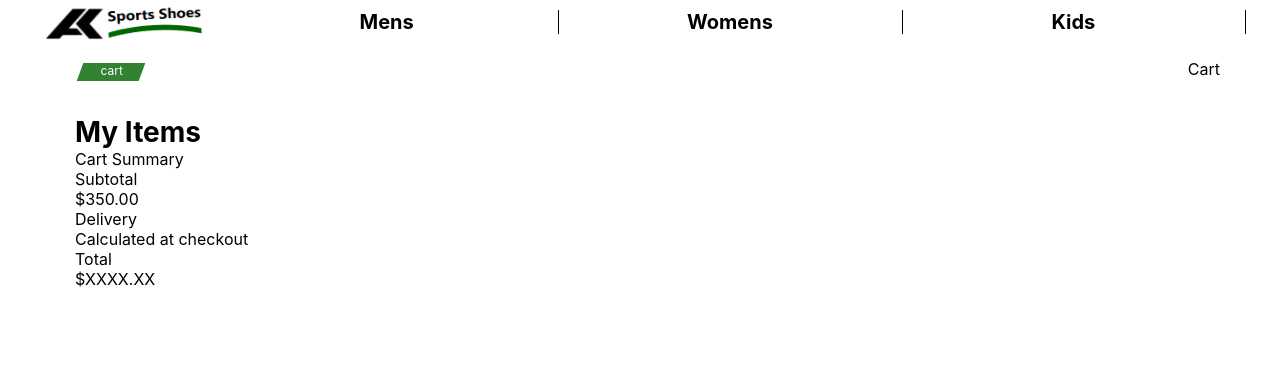
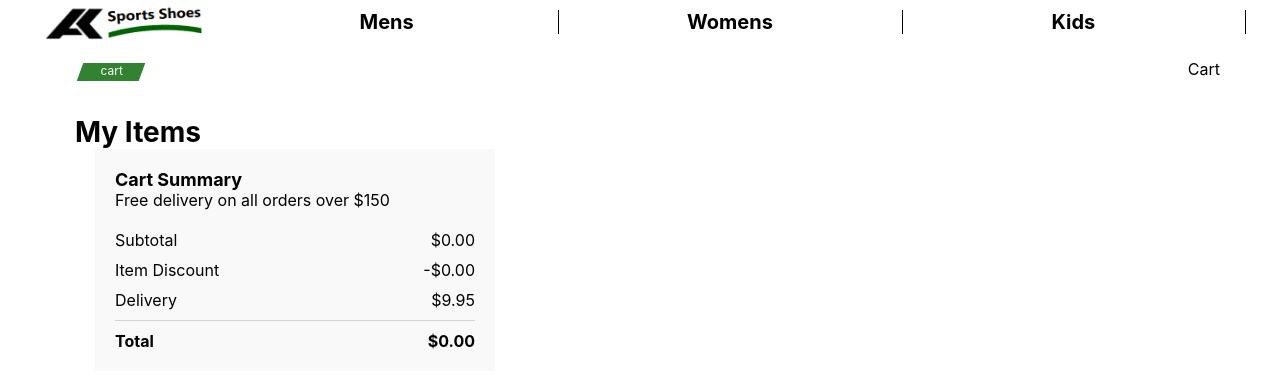
Before and after one commit to AgeBK/ak-sports-shoes, a Next.js app: page /cart in a window 1280 px wide. Shown: the top 388 px of the page. Built offline with nearby package versions, Linux system fonts and the light colour scheme.

Commit message:
Cart page updates, calculate cart working + add to and remove from cart + styling

```diff
--- a/app/css/Cart.module.css
+++ b/app/css/Cart.module.css
@@ -1,11 +1,22 @@
 .container {
   padding: 20px;
+}
+
+.details {
+  display: flex;
+}
+
+.items {
+  margin-right: 20px;
+}
+
+.itemContainer {
+  border: 1px solid #d3d3d3;
 }
 
 .item {
   display: flex;
   align-items: center;
-  border: 1px solid #d3d3d3;
   padding: 0 20px;
 }
 
@@ -27,12 +38,117 @@
 
 .options {
   font-size: 20px;
-  display: flex;
-  align-items: center;
+  text-align: right;
+  min-width: 150px;
+  /* position: relative; */
 }
 
 .options button {
-  border: 1px solid #d3d3d3;
+  border: 1px solid #888;
+  background-color: green;
+  color: #fff;
   padding: 2px 10px 5px;
   margin: 10px;
+  display: inline-block;
 }
+
+.options .remove {
+  width: 47px;
+  height: 36px;
+  display: inline-block;
+  position: relative;
+}
+
+.options .remove button {
+  position: absolute;
+  top: 0;
+  left: 0;
+}
+
+.options button:disabled {
+  border: 1px solid #d3d3d3;
+  cursor: not-allowed;
+}
+
+.options button:not(:active) {
+  transition: background-color 100ms step-end;
+}
+
+.options button:active {
+  /* background: #f6f6f6; */
+  /* background-color: darkgreen; */
+  border: 2px solid#000;
+  /* padding: 2px 8px 3px; */
+}
+
+.delete {
+  text-align: right;
+  margin: 20px 40px 0 0;
+  color: #555;
+}
+
+.summaryContainer {
+  min-width: 400px;
+}
+
+.summary {
+  background-color: #f9f9f9;
+  padding: 20px;
+}
+
+.summary .hdr {
+  font-size: 18px;
+}
+
+.summary .tbl {
+  margin-top: 20px;
+}
+
+.summary .tbl > div {
+  display: flex;
+}
+
+.summary .row {
+  margin-bottom: 10px;
+}
+
+.summary .total {
+  font-weight: bold;
+  border-top: 1px solid #d3d3d3;
+  padding-top: 10px;
+}
+
+.summary .tbl > div > div:first-child {
+  flex-grow: 1;
+}
+
+.summary .hdr {
+}
+
+@media screen and (max-width: 1050px) {
+  .details {
+    flex-direction: column;
+  }
+
+  .options {
+    text-align: left;
+  }
+
+  .items {
+    margin-right: 0;
+    margin-bottom: 20px;
+  }
+}
+
+@media screen and (max-width: 600px) {
+  .item {
+    flex-direction: column;
+    padding: 0;
+  }
+}
+
+@media screen and (max-width: 500px) {
+  .summaryContainer {
+    min-width: 300px;
+  }
+}
--- a/app/css/Image.module.css
+++ b/app/css/Image.module.css
@@ -9,26 +9,40 @@
   width: 400px;
 }
 
-/* @media screen and (max-width: 1200px) {
-  .product520h {
+.cartImage {
+  position: relative;
+  height: 300px;
+  width: 300px;
+}
+
+@media screen and (max-width: 900px) {
+  .cartImage {
     position: relative;
-    height: 360px;
-    border: 1px solid red;
+    height: 200px;
+    width: 200px;
   }
 }
 
-@media screen and (max-width: 1000px) {
-  .product520h {
+@media screen and (max-width: 700px) {
+  .cartImage {
     position: relative;
-    height: 320px;
-    border: 1px solid yellow;
+    height: 150px;
+    width: 150px;
   }
 }
 
-@media screen and (max-width: 800px) {
-  .product520h {
+@media screen and (max-width: 600px) {
+  .cartImage {
     position: relative;
-    height: 280px;
-    border: 1px solid green;
+    height: 250px;
+    width: 250px;
+  }
+}
+/*
+@media screen and (max-width: 500px) {
+  .cartImage {
+    position: relative;
+    height: 150px;
+    width: 150px;
   }
 } */
--- a/app/ui/Cart.tsx
+++ b/app/ui/Cart.tsx
@@ -1,40 +1,46 @@
 "use client";
 
-import React from "react";
+import React, { useEffect, useState } from "react";
 import Img from "@/app/ui/Image";
 import Button from "./Button";
 import Price from "./Price";
+// import ErrorMain from "./ErrorMain";
+import { AddToCartProps } from "@/app/lib/definitions";
+import { currency } from "../lib/utils";
 import styles from "@/app/css/Cart.module.css";
-import { AddToCartProps } from "@/app/lib/definitions";
-import ErrorMain from "./ErrorMain";
+import ImgFill from "./ImageFill";
 
 export default function Cart() {
-  let cart =[];
+  const [cart, setCart] = useState<AddToCartProps[]>([]);
+  const cartDetails = { total: 0, discounts: 0 };
 
-  const updateCart = (val: number) => {
-    console.log(val);
-    console.log(typeof val);
-
-    cart.qty = cart.qty + val;
-    localStorage.setItem("AKShoesCart", JSON.stringify(cart));
+  const updateCart = (val: number, index: number) => {
+    const newCart = [...cart];
+    newCart[index].qty = newCart[index].qty + val;
+    localStorage.setItem("AKShoesCart", JSON.stringify(newCart));
+    setCart(newCart);
   };
 
-  if (localStorage) {
+  const deleteItem = (id: number) => {
+    const newCart = cart.filter((val) => val.id !== id);
+    localStorage.setItem("AKShoesCart", JSON.stringify(newCart));
+    setCart(newCart);
+  };
+
+  useEffect(() => {
     const strCart = localStorage.getItem("AKShoesCart");
     if (strCart) {
-      // cart exists
-      cart = JSON.parse(strCart);
-      console.log(cart);
+      // cart exists, store in state
+      setCart(JSON.parse(strCart));
     }
+  }, []);
+
   return (
     <div className={styles.container}>
+      <h2 className={styles.hdr}>My Items</h2>
       <div className={styles.details}>
-          <h2 className={styles.hdr}>My Items</h2>
-          <div className={styles.product}>
-            {cart.map((val: AddToCartProps) => {
-              console.log("val");
-              console.log(val);
-
+        <div className={styles.items}>
+          {cart.map((val: AddToCartProps, i: number) => {
             const {
               id,
               modelId,
@@ -47,14 +53,30 @@ export default function Cart() {
               qty,
             } = val;
             const img = `${modelId}-1.webp`;
+            cartDetails.total += priceBeforeDiscount * qty;
+            cartDetails.discounts = cartDetails.discounts +=
+              (priceBeforeDiscount - price) * qty;
+
             return (
-                <div className={styles.item} key={id}>
+              <div className={styles.itemContainer} key={id}>
+                <div className={styles.delete}>
+                  <Button css="cartBtn" onClick={() => deleteItem(id)}>
+                    <Img
+                      imgSrc={"bin.svg"}
+                      imgAlt={"Delete"}
+                      imgWidth={14}
+                      imgHeight={14}
+                    />
+                    Delete
+                  </Button>
+                </div>
+                <div className={styles.item}>
                   <div className={styles.img}>
-                    <Img
+                    <ImgFill
                       imgSrc={img}
-                      imgAlt={"todo"}
-                      imgWidth={200}
-                      imgHeight={200}
+                      imgAlt={name}
+                      imgStyle="cartImage"
+                      imgPriority={true}
                     />
                   </div>
                   <div className={styles.info}>
@@ -72,43 +94,60 @@ export default function Cart() {
                     </div>
                   </div>
                   <div className={styles.options}>
-                    <Button css="cartBtn" onClick={() => updateCart(-1)}>
+                    <div className={styles.remove}>
+                      <Button
+                        css="cartBtn"
+                        disabled={qty === 0}
+                        onClick={() =>
+                          qty === 1 ? deleteItem(id) : updateCart(-1, i)
+                        }
+                      >
                         -
                       </Button>
-                    <div className={styles.amount}>{qty}</div>
-                    <Button css="cartBtn" onClick={() => updateCart(-1)}>
+                    </div>
+                    <span className={styles.amount}>{qty}</span>
+                    <Button css="cartBtn" onClick={() => updateCart(1, i)}>
                       +
                     </Button>
+                  </div>
                 </div>
               </div>
             );
           })}
         </div>
         <div className={styles.summaryContainer}>
-            <div className={styles.summaryHeader}>Cart Summary</div>
-            <div className={styles.summaryTable}>
-              <div className={styles.summaryRow}>
+          <div className={styles.summary}>
+            <h2 className={styles.hdr}>Cart Summary</h2>
+            <div>Free delivery on all orders over $150</div>
+            <div className={styles.tbl}>
+              <div className={styles.row}>
                 <div>Subtotal</div>
-                <div>$350.00</div>
+                <div>{currency(cartDetails.total)}</div>
               </div>
-              <div className={styles.summaryRow}>
-                {/* <div>Item Discount</div>
-                <div>-$40.00</div> */}
+              <div className={styles.row}>
+                <div>Item Discount</div>
+                <div>-{currency(cartDetails.discounts)}</div>
               </div>
-              <div className={styles.summaryRow}>
+              <div className={styles.row}>
                 <div>Delivery</div>
-                <div>Calculated at checkout</div>
+                <div>
+                  {cartDetails.total - cartDetails.discounts > 150
+                    ? "Free"
+                    : "$9.95"}
+                </div>
               </div>
               <div className={styles.total}>
                 <div>Total</div>
-                <div>$XXXX.XX</div>
+                <div>{currency(cartDetails.total - cartDetails.discounts)}</div>
               </div>
             </div>
           </div>
         </div>
       </div>
+      {/* <h3>TODO: Carousel here??</h3> */}
+    </div>
   );
-  } else {
-    <ErrorMain message="An error occurred" />; // TODO:
 }
-}
+// else {
+//   <ErrorMain message="An error occurred" />; // TODO:
+// }
```
Also changed, not shown: public/assets/img/bin.svg (added). Lines whose indentation alone changed are shown as unchanged.
